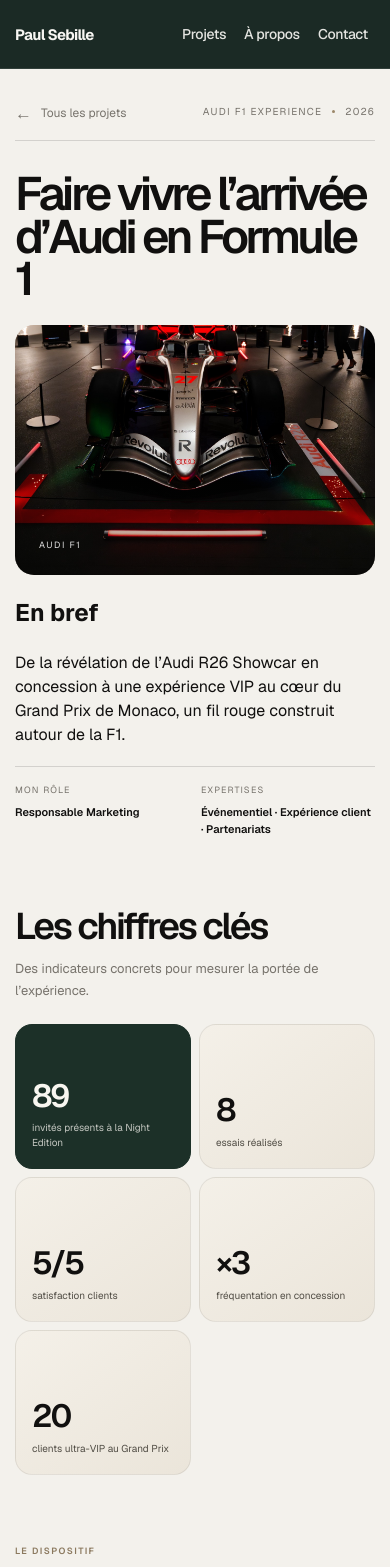
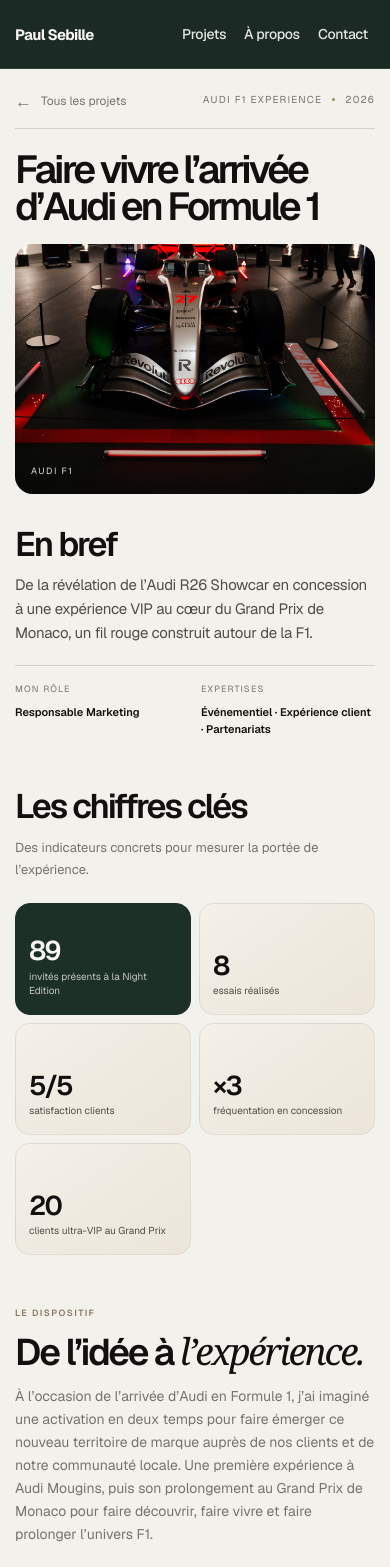
Before and after one commit to paulsebille/Portfolio, a Next.js app: page /projects/audi-f1-experience in a window 390 px wide. Shown: the top 1567 px of the page. Built offline with nearby package versions, Linux system fonts and the light colour scheme.

Commit message:
Style compact project detail layouts

```diff
--- a/app/globals.css
+++ b/app/globals.css
@@ -4164,3 +4164,138 @@ body { font-family: "Helvetica Neue", Helvetica, Arial, sans-serif; }
     height: 32px;
   }
 }
+
+
+/* Project detail pages: compact editorial hero and balanced gallery */
+.project-detail-intro { padding-top: 112px; }
+.project-detail-hero-layout {
+  display: grid;
+  grid-template-columns: minmax(0, .94fr) minmax(0, 1.06fr);
+  align-items: center;
+  gap: clamp(30px, 5vw, 72px);
+  padding: clamp(26px, 4vw, 48px) 0 0;
+}
+.project-detail-hero-layout:not(.has-image) { grid-template-columns: 1fr; }
+.project-detail-heading {
+  display: block;
+  padding: 0;
+}
+.project-detail-heading h1 {
+  max-width: 14ch;
+  font-size: clamp(44px, 5.6vw, 76px);
+  line-height: .94;
+}
+.project-detail-hero-image {
+  height: clamp(300px, 37vw, 510px);
+  border-radius: 26px;
+}
+.project-brief-section { padding-top: clamp(38px, 5vw, 66px); }
+.project-brief-copy {
+  display: grid;
+  grid-template-columns: minmax(150px, .55fr) minmax(0, 1.45fr);
+  align-items: start;
+  column-gap: clamp(24px, 5vw, 72px);
+  max-width: 1050px;
+}
+.project-brief-title {
+  grid-column: 1;
+  grid-row: 1 / span 2;
+  margin: 0;
+  font-size: clamp(34px, 4.4vw, 58px);
+  line-height: .98;
+  letter-spacing: -.06em;
+  font-weight: 540;
+}
+.project-brief-text {
+  grid-column: 2;
+  margin: 0;
+  color: #514d45;
+  font-size: clamp(15px, 1.35vw, 18px);
+  line-height: 1.6;
+  letter-spacing: -.018em;
+}
+.project-brief-copy .project-detail-meta {
+  grid-column: 2;
+  margin-top: 18px;
+}
+.project-results-section,
+.project-approach-section,
+.project-gallery-section {
+  padding-top: clamp(48px, 6vw, 76px);
+}
+.project-results-section .project-section-heading { margin-bottom: 20px; }
+.project-results-section .project-section-heading h2 { font-size: clamp(34px, 4.4vw, 58px); }
+.project-approach-card { padding-left: 8px; }
+.project-gallery-track {
+  gap: 14px;
+  border-radius: 0;
+}
+.project-gallery-slide {
+  flex: 0 0 min(82%, 980px);
+  height: clamp(260px, 40vw, 480px);
+  border-radius: 24px;
+}
+.project-gallery-track.is-single { overflow: hidden; }
+.project-gallery-track.is-single .project-gallery-slide { flex-basis: 100%; }
+
+@media (max-width: 900px) {
+  .project-detail-hero-layout.has-image {
+    grid-template-columns: minmax(0, .9fr) minmax(0, 1.1fr);
+    gap: 24px;
+  }
+  .project-detail-heading h1 { font-size: clamp(40px, 6.2vw, 58px); }
+  .project-detail-hero-image { height: clamp(280px, 42vw, 390px); }
+  .project-brief-copy { column-gap: 32px; }
+}
+
+@media (max-width: 640px) {
+  .project-detail-intro { padding-top: 92px; }
+  .project-detail-hero-layout,
+  .project-detail-hero-layout.has-image {
+    grid-template-columns: 1fr;
+    gap: 18px;
+    padding-top: 22px;
+  }
+  .project-detail-heading { padding: 0; }
+  .project-detail-heading h1 {
+    max-width: 16ch;
+    font-size: clamp(38px, 10vw, 54px);
+    line-height: .96;
+  }
+  .project-detail-hero-image {
+    height: clamp(200px, 55vw, 300px);
+    border-radius: 18px;
+  }
+  .project-detail-image-label { left: 16px; bottom: 15px; }
+  .project-brief-section { padding-top: 34px; }
+  .project-brief-copy {
+    grid-template-columns: 1fr;
+    gap: 12px;
+  }
+  .project-brief-title {
+    grid-column: 1;
+    grid-row: auto;
+    font-size: 34px;
+  }
+  .project-brief-text,
+  .project-brief-copy .project-detail-meta { grid-column: 1; }
+  .project-brief-copy .project-detail-meta { margin-top: 8px; }
+  .project-results-section,
+  .project-approach-section,
+  .project-gallery-section { padding-top: 52px; }
+  .project-results-grid { gap: 8px; }
+  .project-result-card { min-height: 112px; padding: 15px 13px; border-radius: 15px; }
+  .project-result-card strong { margin-bottom: 6px; font-size: 27px; }
+  .project-result-label { font-size: 10px; }
+  .project-approach-card { padding: 17px 2px 19px; }
+  .project-approach-card h3 { margin-bottom: 7px; font-size: 16px; }
+  .project-approach-card p { font-size: 12px; }
+  .project-gallery-heading { margin-bottom: 16px; }
+  .project-gallery-track { gap: 10px; }
+  .project-gallery-slide {
+    flex-basis: 88%;
+    height: clamp(190px, 58vw, 280px);
+    border-radius: 17px;
+  }
+  .project-gallery-track.is-single .project-gallery-slide { flex-basis: 100%; }
+}
```
